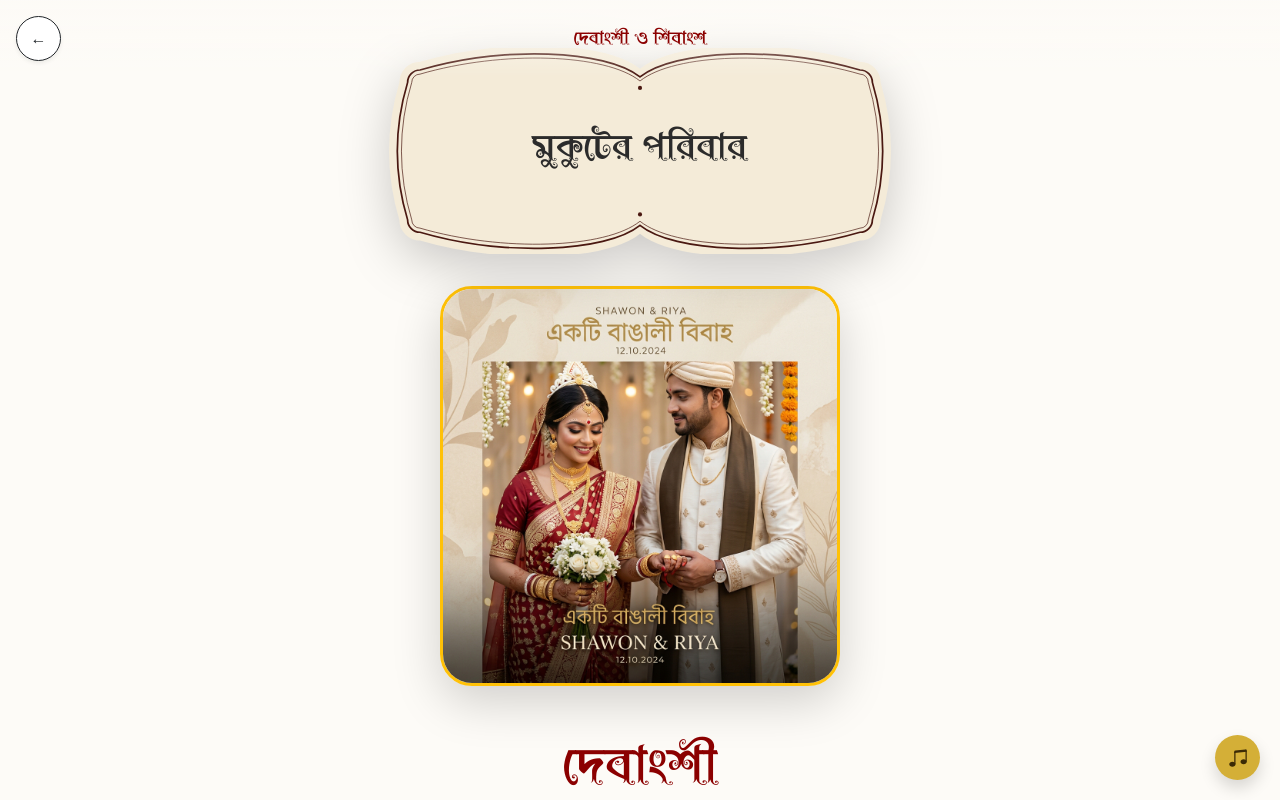
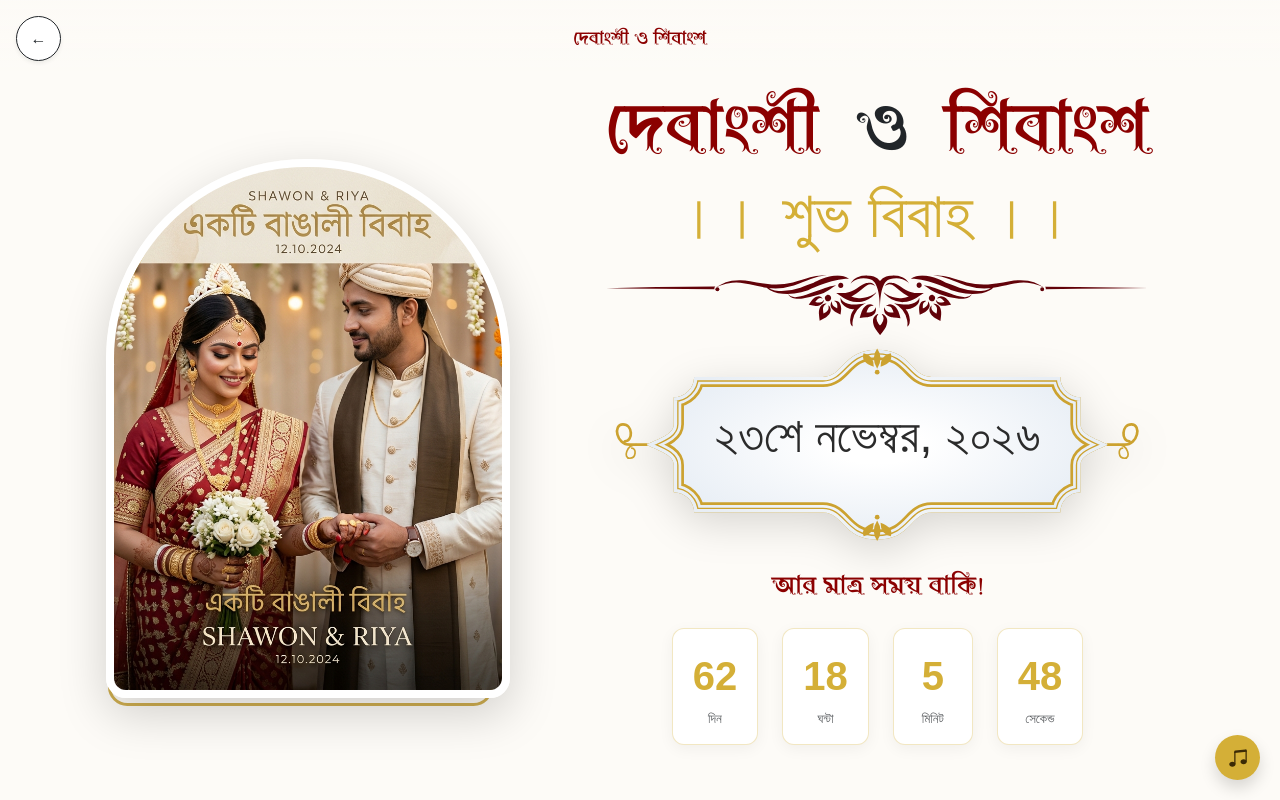
Before and after one commit to bijoymalaker/weddingInvitation, a Vue app: page /main in a window 1280 px wide. Shown: the top 800 px of the page. Built offline with nearby package versions, Linux system fonts and the light colour scheme; a web font is replaced by a local one.

Commit message:
main menu hero design implemented

```diff
--- /dev/null
+++ b/src/components/DatePlaque.vue
@@ -0,0 +1,97 @@
+<template>
+  <div class="date-plaque-container d-flex justify-content-center align-items-center position-relative mx-auto">
+    <!-- SVG Background -->
+    <svg
+      class="position-absolute top-0 start-0 w-100 h-100 date-svg"
+      viewBox="0 0 800 300"
+      preserveAspectRatio="none"
+      xmlns="http://www.w3.org/2000/svg"
+    >
+      <defs>
+        <path id="date-shape" d="M 100 80 A 30 30 0 0 0 130 50 L 320 50 C 350 50, 350 10, 400 10 C 450 10, 450 50, 480 50 L 670 50 A 30 30 0 0 0 700 80 L 700 120 C 700 135, 720 140, 740 150 C 720 160, 700 165, 700 180 L 700 220 A 30 30 0 0 0 670 250 L 480 250 C 450 250, 450 290, 400 290 C 350 290, 350 250, 320 250 L 130 250 A 30 30 0 0 0 100 220 L 100 180 C 100 165, 80 160, 60 150 C 80 140, 100 135, 100 120 Z" />
+
+        <clipPath id="date-shape-clip">
+          <use href="#date-shape" />
+        </clipPath>
+
+        <!-- Very light icy-blue/grey radial gradient matching the image -->
+        <radialGradient id="date-plaque-bg" cx="50%" cy="50%" r="50%">
+          <stop offset="20%" stop-color="#ffffff"/>
+          <stop offset="100%" stop-color="#e8eef5"/>
+        </radialGradient>
+      </defs>
+
+      <!-- Outer Flourishes (drawn behind so they tuck into the sharp points) -->
+      <g class="golden-flourishes">
+        <!-- Left Swirls -->
+        <path d="M 60 150 L 35 150 C 15 150, 10 120, 25 120 C 40 120, 40 145, 28 145" fill="none" stroke="#cca230" stroke-width="4" stroke-linecap="round" />
+        <path d="M 45 150 C 30 150, 25 170, 35 170 C 45 170, 45 155, 38 155" fill="none" stroke="#cca230" stroke-width="2.5" stroke-linecap="round" />
+        <!-- Right Swirls -->
+        <path d="M 740 150 L 765 150 C 785 150, 790 120, 775 120 C 760 120, 760 145, 772 145" fill="none" stroke="#cca230" stroke-width="4" stroke-linecap="round" />
+        <path d="M 755 150 C 770 150, 775 170, 765 170 C 755 170, 755 155, 762 155" fill="none" stroke="#cca230" stroke-width="2.5" stroke-linecap="round" />
+      </g>
+
+      <!-- Main Plaque Body (clipped to exact shape) -->
+      <g clip-path="url(#date-shape-clip)">
+        <!-- 1. Fill -->
+        <use href="#date-shape" fill="url(#date-plaque-bg)" />
+
+        <!-- 2. Inner Thick Gold Border (inset 11 to 15px) -->
+        <use href="#date-shape" fill="none" stroke="#cca230" stroke-width="30" />
+
+        <!-- 3. Inner Paper Gap (inset 7 to 11px to erase gold) -->
+        <use href="#date-shape" fill="none" stroke="url(#date-plaque-bg)" stroke-width="22" />
+
+        <!-- 4. Outer Thin Gold Border (inset 5 to 7px) -->
+        <use href="#date-shape" fill="none" stroke="#cca230" stroke-width="14" />
+
+        <!-- 5. Outer Paper Edge (inset 0 to 5px to erase gold) -->
+        <use href="#date-shape" fill="none" stroke="url(#date-plaque-bg)" stroke-width="10" />
+      </g>
+
+      <!-- Golden Leaf Motifs (Top and Bottom) -->
+      <g class="leaf-motifs">
+        <!-- Top leaves (pointing up) -->
+        <path d="M 400 38 Q 390 22, 400 8 Q 410 22, 400 38 Z" fill="#cca230" />
+        <path d="M 395 35 Q 375 28, 380 15 Q 395 18, 395 35 Z" fill="#cca230" />
+        <path d="M 405 35 Q 425 28, 420 15 Q 405 18, 405 35 Z" fill="#cca230" />
+        <circle cx="400" cy="43" r="3.5" fill="#cca230" /> <!-- tiny dot base -->
+
+        <!-- Bottom leaves (pointing down) -->
+        <path d="M 400 262 Q 390 278, 400 292 Q 410 278, 400 262 Z" fill="#cca230" />
+        <path d="M 395 265 Q 375 272, 380 285 Q 395 282, 395 265 Z" fill="#cca230" />
+        <path d="M 405 265 Q 425 272, 420 285 Q 405 282, 405 265 Z" fill="#cca230" />
+        <circle cx="400" cy="257" r="3.5" fill="#cca230" /> <!-- tiny dot base -->
+      </g>
+    </svg>
+
+    <!-- Content Slot for Text -->
+    <div class="content position-relative z-1 text-center d-flex justify-content-center align-items-center">
+      <slot>
+        <h2 class="display-font m-0 fw-bold" style="color: #4a130c !important; font-size: 2.2rem; letter-spacing: 1px;">
+          ২৩শে নভেম্বর, ২০২৬
+        </h2>
+      </slot>
+    </div>
+  </div>
+</template>
+
+<style scoped>
+.date-plaque-container {
+  width: 100%;
+  max-width: 550px;
+  aspect-ratio: 8 / 3;
+  filter: drop-shadow(0 10px 20px rgba(0,0,0,0.15));
+  transition: transform 0.3s cubic-bezier(0.175, 0.885, 0.32, 1.275);
+}
+
+.date-plaque-container:hover {
+  transform: translateY(-3px) scale(1.02);
+  filter: drop-shadow(0 15px 25px rgba(0,0,0,0.25));
+}
+
+.content {
+  width: 70%;
+  height: 100%;
+}
+</style>
--- a/src/pages/MainPage.vue
+++ b/src/pages/MainPage.vue
@@ -3,6 +3,7 @@ import { ref } from 'vue'
 import CountdownTimer from '../components/CountdownTimer.vue'
 import RSVPForm from '../components/RSVPForm.vue'
 import VintagePlaque from '../components/VintagePlaque.vue'
+import DatePlaque from '../components/DatePlaque.vue'
 import { useRouter } from 'vue-router'
 
 const router = useRouter()
@@ -23,25 +24,50 @@ const showStoryModal = ref(false)
     </div>
 
     <!-- Hero Section -->
-    <section class="hero-section min-vh-100 d-flex flex-column justify-content-center align-items-center text-center p-4 pt-5">
-      <div class="mb-4 w-100">
-        <h1><VintagePlaque>মুকুটের পরিবার</VintagePlaque></h1>
+    <section class="hero-section min-vh-100 d-flex justify-content-center align-items-center pt-5 pb-5">
+      <div class="container mt-4">
+        <div class="row align-items-center justify-content-center gap-4 gap-lg-0">
+
+          <!-- Image Column (Always top on mobile, Left on Desktop) -->
+          <div class="col-12 col-lg-5 order-1 order-lg-1 d-flex justify-content-center mb-5 mb-lg-0">
+            <!-- Decorative Arch Image Frame -->
+            <div class="hero-image-wrapper position-relative p-2" style="max-width: 420px; width: 100%;">
+              <!-- Background Gold Offset Frame -->
+              <div class="position-absolute border border-3" style="border-color: #c59b27 !important; border-radius: 200px 200px 20px 20px; top: 25px; left: 10px; right: 25px; bottom: 0px; z-index: 0; opacity: 0.8;"></div>
+
+              <!-- Main Image -->
+              <img src="/wedding_hero.jpg" alt="Bride and Groom" class="img-fluid shadow-lg position-relative" style="border-radius: 200px 200px 20px 20px; z-index: 1; width: 100%; aspect-ratio: 3/4; object-fit: cover; border: 8px solid white;">
+            </div>
+          </div>
+
+          <!-- Text Column (Bottom on mobile, Right on Desktop) -->
+          <div class="col-12 col-lg-7 order-2 order-lg-2 d-flex flex-column align-items-center text-center">
+
+            <!-- <div class="mb-4 w-100 d-flex justify-content-center">
+              <VintagePlaque style="max-width: 500px;">মুকুটের পরিবার</VintagePlaque>
+            </div> -->
+
+            <div class="names-wrapper my-3">
+              <h1 class="display-font text-primary-crimson mb-2" style="font-size: clamp(3rem, 6vw, 5rem); line-height: 1.1;">
+                দেবাংশী <span class="mx-3 display-font text-dark">ও</span> শিবাংশ
+              </h1>
+              <div class="text-accent-gold mb-2 d-flex justify-content-center align-items-center" style="font-size: clamp(2rem, 4vw, 3rem);">
+                <p style="font-size: clamp(4rem, 5vw, 6rem); line-height: 1.1;">।। শুভ বিবাহ ।।</p>
+
+            </div>
+            <img src="../assets/divider/Divider-1.svg" alt="" srcset="" style="transform: rotate(180deg);" class="mx-auto d-block">
+            <div class="w-100 d-flex justify-content-center mt-2">
+              <DatePlaque><p style="font-size: clamp(2rem, 4vw, 3rem);">২৩শে নভেম্বর, ২০২৬</p></DatePlaque>
+            </div>
+            <div class="countdown-section px-4">
+              <CountdownTimer target-date="2026-11-23T00:00:00" />
+            </div>
+
+          </div>
+
+        </div>
       </div>
-      <div class="image-wrapper shadow-lg rounded-5 overflow-hidden mb-5 border border-3 border-warning" style="max-width: 400px; width: 100%;">
-        <img src="/wedding_hero.jpg" alt="Bride and Groom" class="img-fluid w-100">
       </div>
-      <h1 class="display-font text-primary-crimson mb-3" style="font-size: 3.5rem; line-height: 1.2;">
-        দেবাংশী<br/>
-        <span class="text-accent-gold fs-2">&</span><br/>
-        শিবাংশ
-      </h1>
-    </section>
-
-    <hr class="elegant-divider mx-auto my-5">
-
-    <!-- Countdown Section -->
-    <section class="countdown-section px-4">
-      <CountdownTimer target-date="2026-11-23T00:00:00" />
     </section>
 
     <hr class="elegant-divider mx-auto my-5">
```
Also changed, not shown: src/assets/divider/Divider-1.svg (added).
